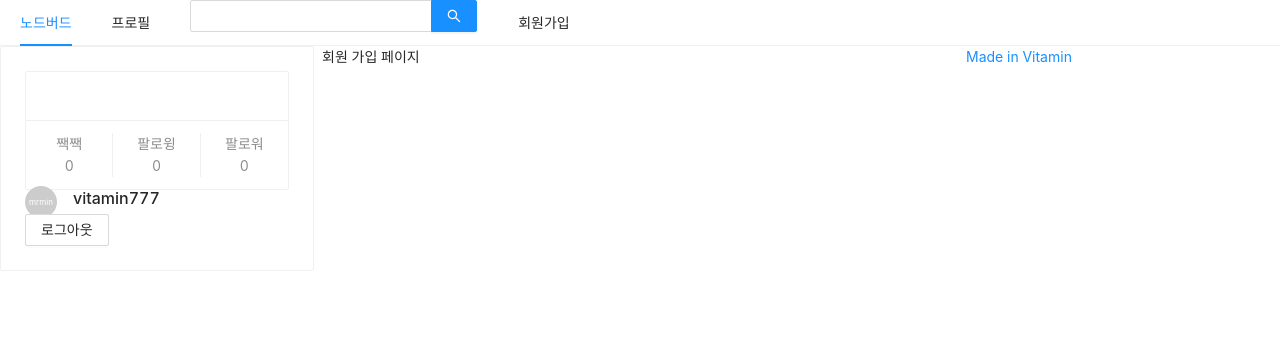
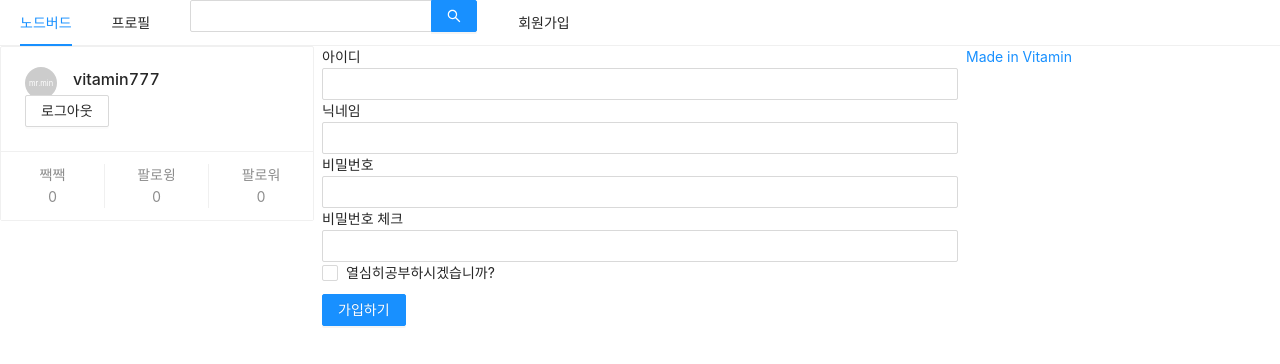
Before and after one commit to qhrdmaaksen/nodeBirdCloneCoding, a Next.js app in the folder prepare/front/: page /signup in a window 1280 px wide. Both pictures are taken after typing "Sample", "Sample123" into the empty fields and a click on the button "로그인". Shown: the top 364 px of the page. Built offline with nearby package versions, Linux system fonts and the light colour scheme.

Commit message:
user signup page half commit in view nomal operation check, babel install, redux install

```diff
--- a/prepare/front/component/AppLayout.js
+++ b/prepare/front/component/AppLayout.js
@@ -16,20 +16,20 @@ const AppLayout = ({ children }) => {
   return (
     <div>
       <Menu mode="horizontal">
-        <Menu.Item>
+        <Menu.Item key="home">
           <Link href="/">
             <a>노드버드</a>
           </Link>
         </Menu.Item>
-        <Menu.Item>
+        <Menu.Item key="profile">
           <Link href="/profile">
             <a>프로필</a>
           </Link>
         </Menu.Item>
-        <Menu.Item>
+        <Menu.Item key="mail">
           <SearchInput enterButton />
         </Menu.Item>
-        <Menu.Item>
+        <Menu.Item key="signup">
           <Link href="/signup">
             <a>회원가입</a>
           </Link>
--- a/prepare/front/component/LoginForm.js
+++ b/prepare/front/component/LoginForm.js
@@ -1,10 +1,11 @@
-import React, { useCallback, useState, useMemo } from 'react'
+import React, { useCallback } from 'react'
 import { Form, Input, Button } from 'antd'
 import Link from 'next/link'
 import styled from 'styled-components'
+import PropTypes from 'prop-types'
+import useInput from '../hooks/useInput'
 
 const ButtonWrapper = styled.div`
-  // div tag 가 된다.
   margin-top: 10px;
 `
 
@@ -12,18 +13,9 @@ const FormWrapper = styled(Form)`
   padding: 10px;
 `
 
-// eslint-disable-next-line react/prop-types
 const LoginForm = ({ setIsLoggedIn }) => {
-  const [id, setId] = useState('')
-  const [password, setPassword] = useState('')
-
-  const onChangeId = useCallback((e) => {
-    setId(e.target.value)
-  }, [])
-
-  const onChangePassword = useCallback((e) => {
-    setPassword(e.target.value)
-  }, [])
+  const [id, onChangeId] = useInput('')
+  const [password, onChangePassword] = useInput('')
 
   // const style = useMemo(()=>({ // styled component 를 사용원치 않을때 useMemo 사용
   //   marginTop: 10
@@ -45,18 +37,11 @@ const LoginForm = ({ setIsLoggedIn }) => {
       <div>
         <label htmlFor="user-password">비밀번호</label>
         <br />
-        <Input
-          name="user-password"
-          type="password"
-          value={password}
-          onChange={onChangePassword}
-          required
-        />
+        <Input name="user-password" type="password" value={password} onChange={onChangePassword} required />
       </div>
       <ButtonWrapper>
-        {/*style={style}*/}
         <Button type="primary" htmlType="submit" loading={false}>
-          로그인 {/*htmlType 을 붙여줘야 submit이된다*/}
+          로그인 {/*htmlType 을 붙여줘야 submit 이 된다*/}
         </Button>
         <Link href="/signup">
           <a>
@@ -64,11 +49,12 @@ const LoginForm = ({ setIsLoggedIn }) => {
           </a>
         </Link>
       </ButtonWrapper>
-      <div></div>
-      <div></div>
-      <div></div>
     </FormWrapper>
   )
 }
 
+LoginForm.propTypes = {
+  setIsLoggedIn: PropTypes.func.isRequired,
+}
+
 export default LoginForm
--- a/prepare/front/component/UserProfile.js
+++ b/prepare/front/component/UserProfile.js
@@ -1,25 +1,30 @@
-import React, {useCallback} from 'react'
-import {Card, Avatar, Button} from 'antd'
+import React, { useCallback } from 'react'
+import { Card, Avatar, Button } from 'antd'
 
 // eslint-disable-next-line react/prop-types
-const UserProfile = ({ setIsLoggedIn}) => {
+const UserProfile = ({ setIsLoggedIn }) => {
   const onLogOut = useCallback(() => {
     setIsLoggedIn(false)
   }, [])
 
   return (
-			<Card>
     <Card
       actions={[
-							<div key="twit">짹짹<br/>0</div>,  /*리액트에서 배열로 jsx 사용할땐 key 붙여줘야함*/
-							<div key="following">팔로윙<br/>0</div>,
-							<div key="follower">팔로워<br/>0</div>
-						]}>
-				</Card>
-				<Card.Meta
-						avatar={<Avatar>mrmin</Avatar>}
-						title="vitamin777"
-				/>
+        <div key="twit">
+          짹짹
+          <br />0
+        </div> /*리액트에서 배열로 jsx 사용할땐 key 붙여줘야함*/,
+        <div key="following">
+          팔로윙
+          <br />0
+        </div>,
+        <div key="follower">
+          팔로워
+          <br />0
+        </div>,
+      ]}
+    >
+      <Card.Meta avatar={<Avatar>mr.min</Avatar>} title="vitamin777" />
       <Button onClick={onLogOut}>로그아웃</Button>
     </Card>
   )
--- /dev/null
+++ b/prepare/front/hooks/useInput.js
@@ -0,0 +1,9 @@
+import { useState, useCallback} from "react";
+
+export default (initialValue = null) => { // 커스텀 hooks
+	const [value, setValue] = useState(initialValue)
+	const handler = useCallback((e) => {
+		setValue(e.target.value)
+	}, [])
+	return [value, handler]
+}
--- a/prepare/front/package.json
+++ b/prepare/front/package.json
@@ -13,7 +13,10 @@
   "dependencies": {
     "@ant-design/icons": "^4.7.0",
     "antd": "^4.19.3",
+    "babel-plugin-styled-components": "^2.0.6",
+    "babel-preset-next": "^1.4.0",
     "next": "^9.5.5",
+    "next-redux-wrapper": "^6.0.2",
     "prop-types": "^15.8.1",
     "react": "^16.14.0",
     "react-dom": "^16.14.0",
--- a/prepare/front/pages/signup.js
+++ b/prepare/front/pages/signup.js
@@ -1,17 +1,92 @@
-import React from 'react'
+import React, { useCallback, useState } from 'react'
 import AppLayout from '../component/AppLayout'
 import Head from 'next/head'
+import { Form, Input, Checkbox, Button } from 'antd'
+import useInput from '../hooks/useInput'
+import styled from 'styled-components'
+
+const ErrorMessage = styled.div`
+  color: red;
+`
 
 const Signup = () => {
+  const [id, onChangeId] = useInput('')
+  const [nickname, onChangeNickname] = useInput('')
+  const [password, onChangePassword] = useInput('')
+
+  const [passwordCheck, setPasswordCheck] = useState('')
+  const [passwordError, setPasswordError] = useState(false)
+  const onChangePasswordCheck = useCallback(
+    (e) => {
+      setPasswordCheck(e.target.value)
+      setPasswordError(e.target.value !== password)
+    },
+    [password],
+  )
+
+  const [term, setTerm] = useState('')
+  const [termError, setTermError] = useState(false)
+  const onChangeTerm = useCallback((e) => {
+    setTerm(e.target.checked)
+    setTermError(false)
+  }, [])
+
+  const onSubmit = useCallback(() => {
+    if (password !== passwordCheck) {
+      return setPasswordError(true)
+    }
+    if (!term) {
+      return setTermError(true)
+    }
+    console.log(id, nickname, password)
+  }, [password, passwordCheck, term])
+
   return (
-    <>
+    <AppLayout>
       <Head>
         <title>회원 가입 | NodeBird</title>
       </Head>
-      <AppLayout>
-        <div>회원 가입 페이지</div>
-      </AppLayout>
-    </>
+      <Form onFinish={onSubmit}>
+        <div>
+          <label htmlFor="user-id"> 아이디 </label>
+          <br />
+          <Input name="user-id" value={id} required onChange={onChangeId} />
+        </div>
+        <div>
+          <label htmlFor="user-nick">닉네임</label>
+          <br />
+          <Input name="user-nick" value={nickname} required onChange={onChangeNickname} />
+        </div>
+        <div>
+          <label htmlFor="user-password">비밀번호</label>
+          <br />
+          <Input name="user-password" type="password" value={password} required onChange={onChangePassword} />
+        </div>
+        <div>
+          <label htmlFor="user-password-check">비밀번호 체크</label>
+          <br />
+          <Input
+            name="user-password-check"
+            type="password"
+            value={passwordCheck}
+            required
+            onChange={onChangePasswordCheck}
+          />
+          {passwordError && <ErrorMessage>비밀번호가 일치하지 않습니다!</ErrorMessage>}
+        </div>
+        <div>
+          <Checkbox name="user-term" checked={term} onChange={onChangeTerm}>
+            열심히공부하시겠습니까?
+          </Checkbox>
+          {termError && <ErrorMessage>약관에 동의하셔야합니다.</ErrorMessage>}
+        </div>
+        <div style={{ marginTop: 10 }}>
+          <Button type="primary" htmlType="submit">
+            가입하기
+          </Button>
+        </div>
+      </Form>
+    </AppLayout>
   )
 }
 
```
Also changed, not shown: prepare/front/component/FollowList.js (+16 -11 lines), prepare/front/store/configureStore.js (added, +11 -0 lines), prepare/front/.babelrc (added), 1 other file (tests, documents, lock files or other folders). Lines whose indentation alone changed are shown as unchanged.
